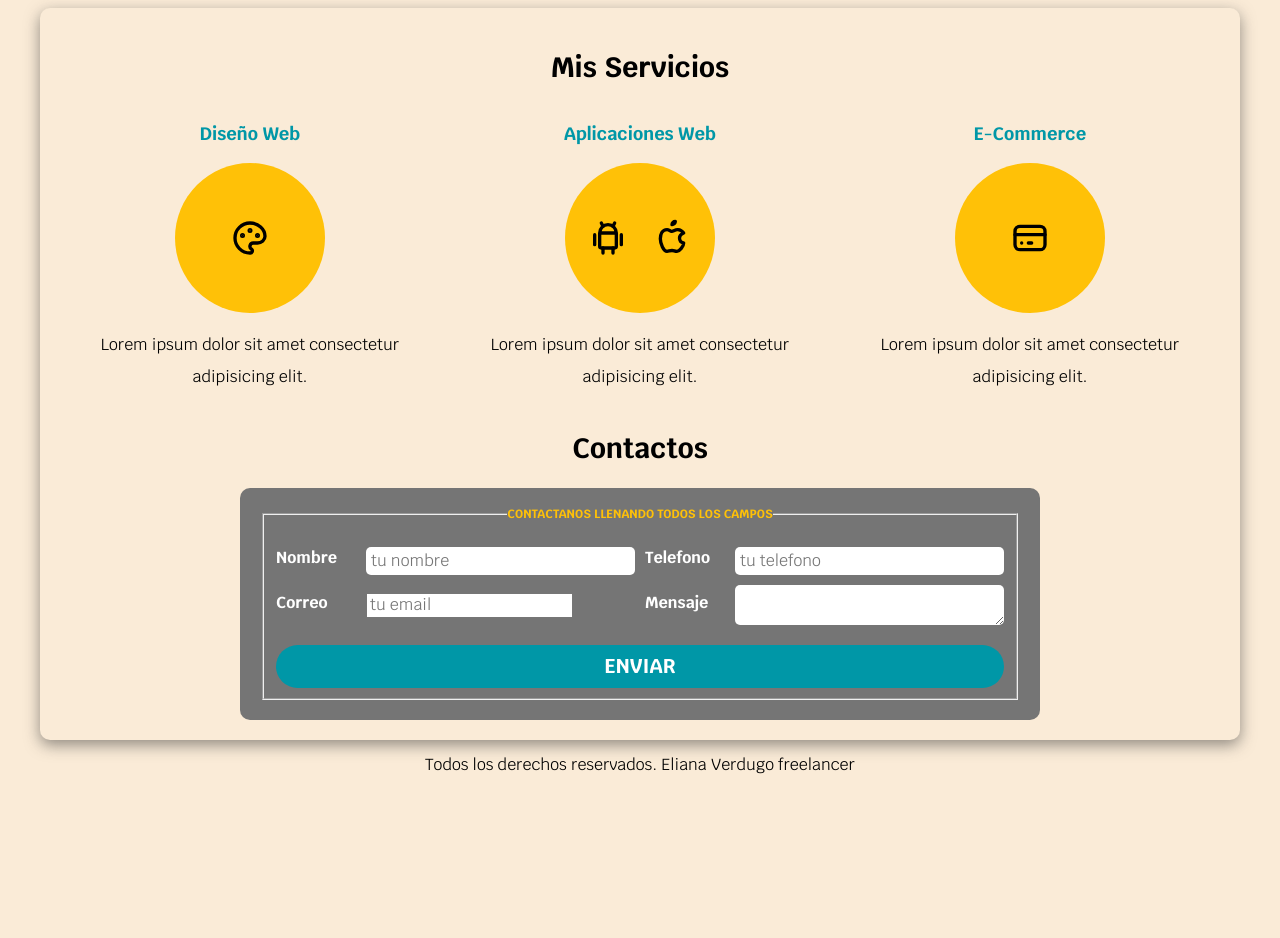
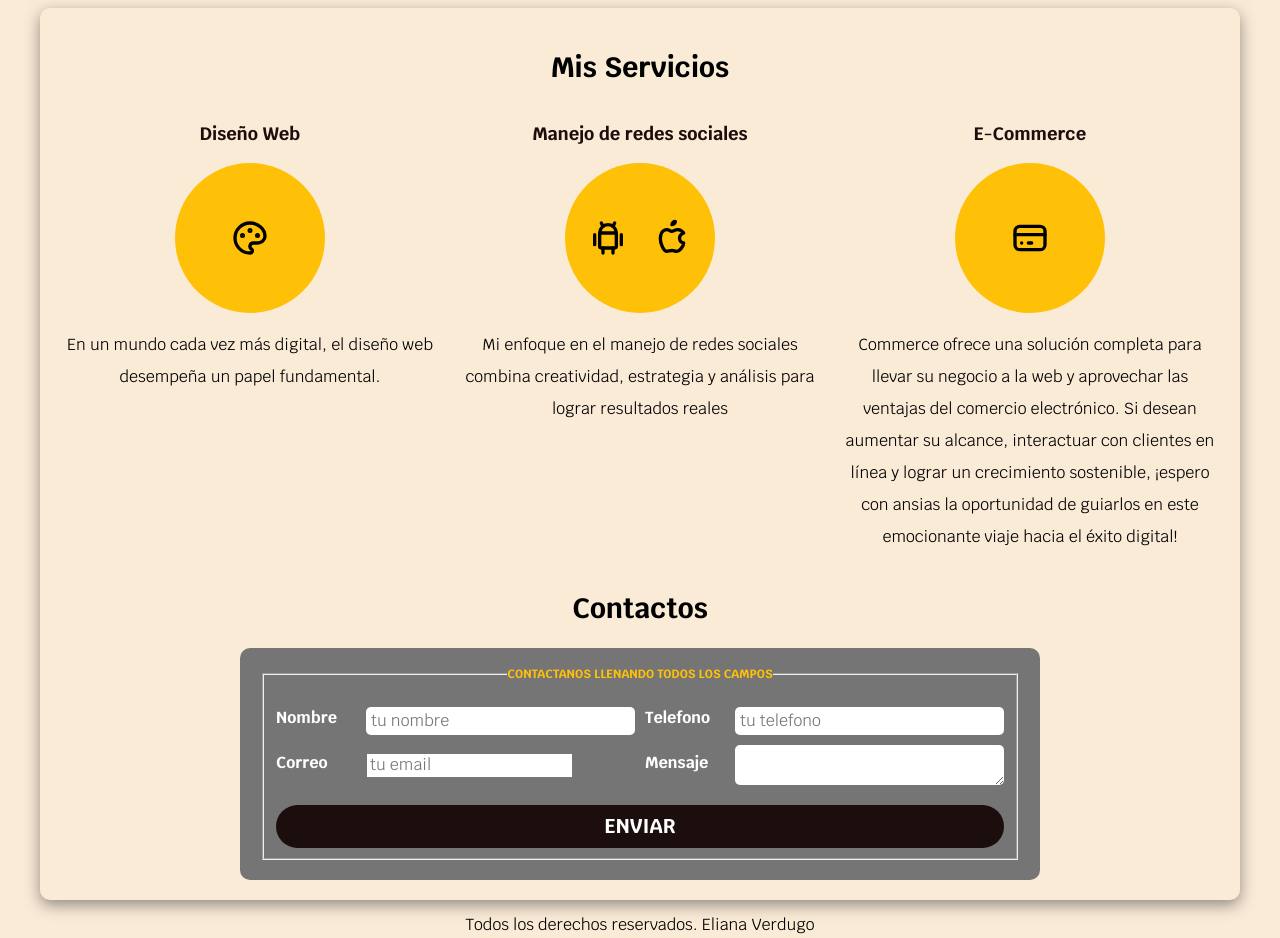
Before and after one commit to Elyjv/Mi-web, a plain HTML site: page index.html in a window 1280 px wide. Shown: the part 600-1538 px from the top of the page. Before the commit the page ends 1391 px from the top, so only its background shows below. Drawn offline with Linux system fonts and the light colour scheme.

Commit message:
add: cambios

```diff
--- a/index.html
+++ b/index.html
@@ -70,13 +70,13 @@
                <circle cx="16.5" cy="10.5" r=".5" fill="currentColor" />
             </svg>
         </div>
-                <p>Lorem ipsum dolor sit amet consectetur adipisicing elit.</p>
+                <p>En un mundo cada vez más digital, el diseño web desempeña un papel fundamental.</p>
     </section>
 
 
     <section class="servicio">
 
-                <h3>Aplicaciones Web </h3>
+                <h3>Manejo de redes sociales</h3>
             <div class="iconos">
                 <svg xmlns="http://www.w3.org/2000/svg" class="icon icon-tabler icon-tabler-brand-android" width="40" height="40" viewBox="0 0 24 24" stroke-width="2" stroke="#000000" fill="none" stroke-linecap="round" stroke-linejoin="round">
                      <path stroke="none" d="M0 0h24v24H0z" fill="none"/>
@@ -94,7 +94,7 @@
                     <path d="M12 4a2 2 0 0 0 2 -2a2 2 0 0 0 -2 2" />
                 </svg>
             </div>
-                    <p>Lorem ipsum dolor sit amet consectetur adipisicing elit. </p>
+                    <p>Mi enfoque en el manejo de redes sociales combina creatividad, estrategia y análisis para lograr resultados reales </p>
     </section>
 
     <section class="servicio">
@@ -108,7 +108,11 @@
                     <line x1="11" y1="15" x2="13" y2="15" />
                 </svg>
             </div>
-                    <p>Lorem ipsum dolor sit amet consectetur adipisicing elit. </p>
+                    <p>Commerce ofrece una solución completa para llevar su negocio a la web y aprovechar
+                        las ventajas del comercio electrónico. Si desean aumentar su alcance, interactuar con
+                         clientes en línea y lograr un crecimiento sostenible,
+                         ¡espero con ansias la oportunidad de guiarlos en este
+                         emocionante viaje hacia el éxito digital!</p>
     </section>
 </div>
 
@@ -172,7 +176,7 @@
 
 
     <footer>
-        <p>Todos los derechos reservados. Eliana Verdugo freelancer</p>
+        <p>Todos los derechos reservados. Eliana Verdugo</p>
 
     </footer>
 
--- a/styles.css
+++ b/styles.css
@@ -2,7 +2,7 @@
     --blanco: #ffffff;
     --oscuro: #212121;
     --primario: #ffc107;
-    --secundario: #0097a7;
+    --secundario: #1C0E0C;
     --gris:#757575;
 
 }
```
